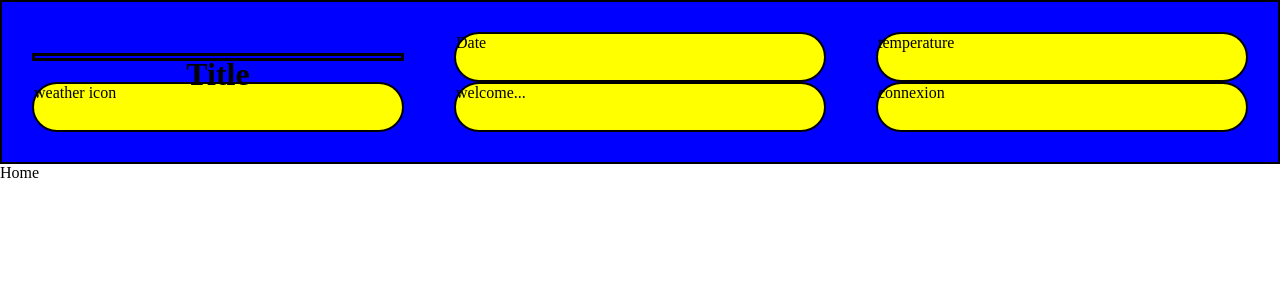
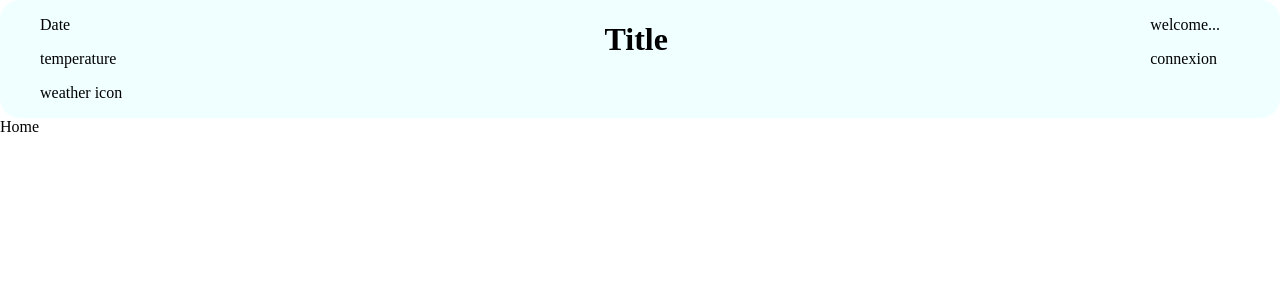
Before and after one commit to Saladin88/News-Website, a Next.js app: page / in a window 1280 px wide. Shown: the top 300 px of the page. Built offline with nearby package versions, Linux system fonts and the light colour scheme.

Commit message:
header+ style

```diff
--- a/components/Header.jsx
+++ b/components/Header.jsx
@@ -5,12 +5,18 @@ import styles from '@/styles/Header.module.css';
 export default function Header() {
   return (
     <div className ={styles.container}>
-      <h1 className = {styles.title}>Title</h1>
-      <div className = {styles.items}>Date</div>
-      <div className = {styles.items}>temperature</div>
-      <div className = {styles.items}>weather icon</div>
-      <div className = {styles.items}>welcome...</div>
-      <div className = {styles.items}>connexion</div>
+      <div className={styles.left}>
+      <p>Date</p>
+      <p>temperature</p>
+      <p>weather icon</p>
+      </div>
+      <div>
+        <h1>Title</h1>
+      </div>
+      <div className={styles.right}>
+        <p>welcome...</p>
+        <span>connexion</span>
+        </div>
     </div>
   )
 }
--- a/styles/Header.module.css
+++ b/styles/Header.module.css
@@ -1,23 +1,15 @@
-.title {
-    position : relative;
-    text-align: center;
-    border: solid black;
+.container {
+    display: flex;
+    flex-direction: row;
+    justify-content: space-between;
+    align-items: flex-start;
+    background-color: azure;
+    border-radius: 20px;
 }
-.container {
-    padding: 10px;
-    display: grid;
-    grid-gap : 0 50px ;
-    grid-template-columns: repeat(3,minmax(150px,1fr));
-    grid-template-rows: repeat(2, 50px) ;
-    grid-auto-flow: row;
-    grid-auto-rows: minmax(150px, auto);
-    margin: 0;
-    padding: 30px;
-    border : 2px solid black;
-    background-color: blue;
+
+.left {
+    margin-left: 40px ;
 }
-.items {
-    background-color: Yellow;
-    border : 2px solid black;
-    border-radius: 30px;
+.right {
+    margin-right: 60px;
 }
```
